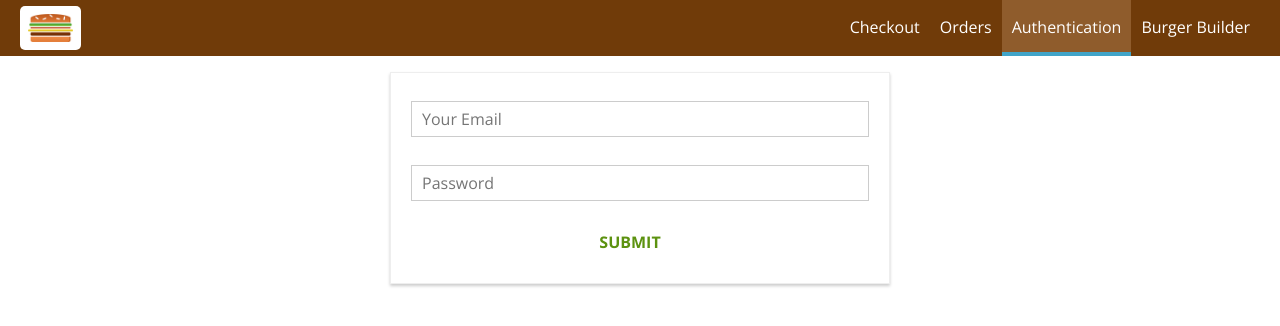
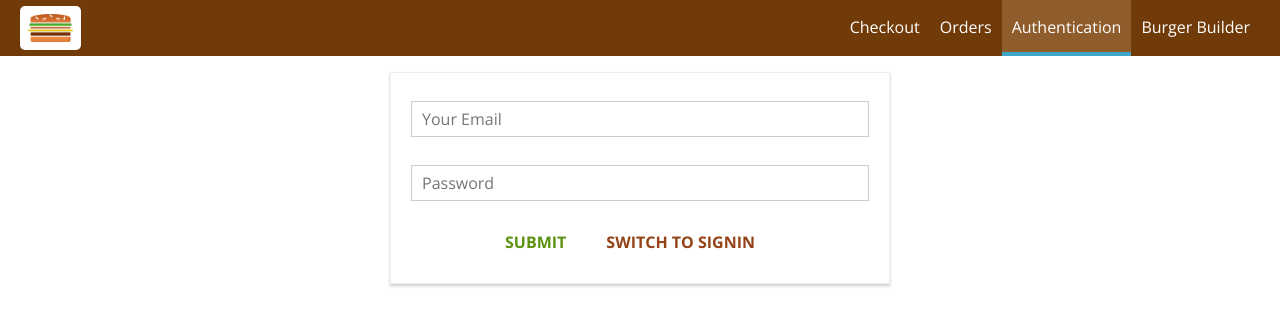
Before and after one commit to luizpaulofranz/react-burguer, a React app: page /auth in a window 1280 px wide. Shown: the top 326 px of the page. Built offline with nearby package versions, Linux system fonts and the light colour scheme.

Commit message:
Handles the form to be used in signup and signin

```diff
--- a/src/containers/Auth/Auth.js
+++ b/src/containers/Auth/Auth.js
@@ -40,7 +40,9 @@ class Auth extends Component {
                 valid: false,
                 touched: false
             }
-        }
+        },
+        // to switch between sginup and signin
+        isSignup: true
     }
 
     isValid(value, rules) {
@@ -91,8 +93,15 @@ class Auth extends Component {
         event.preventDefault();
         this.props.onAuth(
             this.state.controls.email.value,
-            this.state.controls.password.value
+            this.state.controls.password.value,
+            this.state.isSignup
         )
+    }
+
+    swicthAuthModeHandler = () => {
+        this.setState(prevState => {
+            return {isSignup: !prevState.isSignup};
+        });
     }
 
     render() {
@@ -120,6 +129,9 @@ class Auth extends Component {
                 <form onSubmit={this.submitHandler}>
                     {form}
                     <Button btnType="Success">SUBMIT</Button>
+                    <Button btnType="Danger" click={this.swicthAuthModeHandler}>
+                        SWITCH TO {this.state.isSignup ? 'SIGNIN' : 'SIGNUP'}
+                    </Button>
                 </form>
             </div>
         );
@@ -128,7 +140,7 @@ class Auth extends Component {
 
 const mapDispatchToProps = dispatch => {
     return {
-        onAuth: (email, pass) => dispatch(actions.auth(email, pass))
+        onAuth: (email, pass, isSignup) => dispatch(actions.auth(email, pass, isSignup))
     };
 }
 
```
